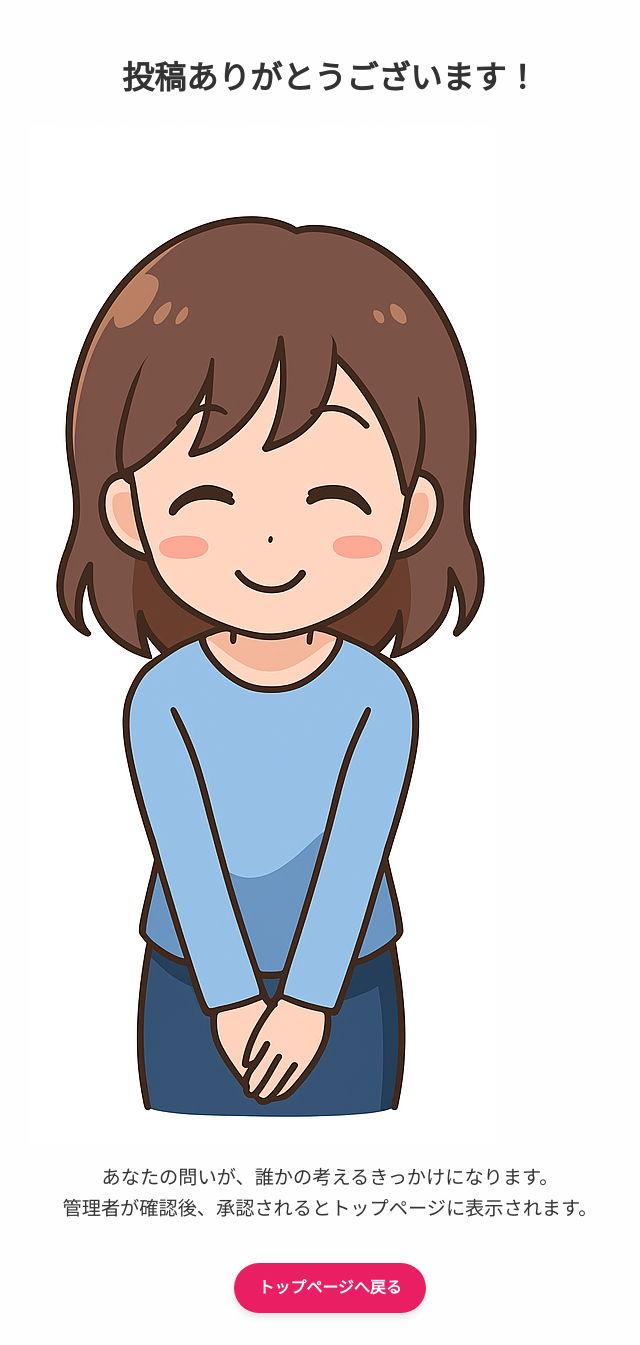
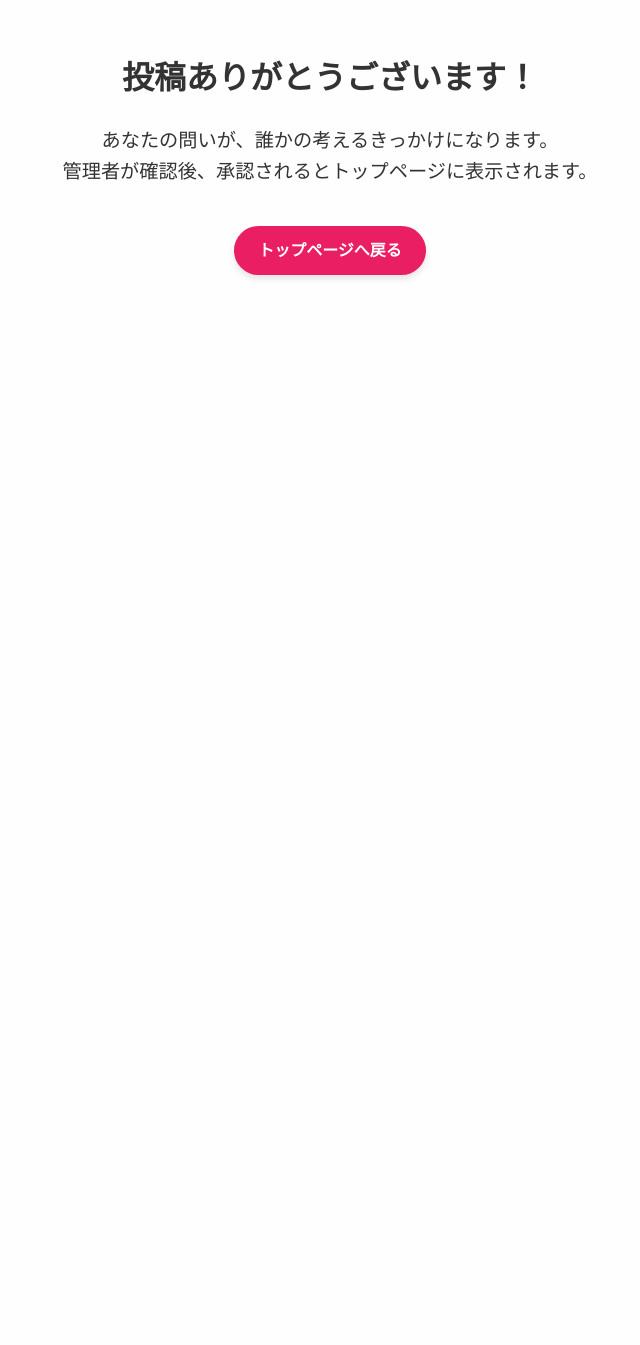
Before and after one commit to fanmail8008-TS/vote001_app, a Flask app: page /thank_you in a window 1280 px wide. Shown: the whole page, without its empty margins (310-950 px from the left). After the commit the page ends 279 px from the top, so only its background shows below. Run offline with Flask 3, Linux system fonts and the light colour scheme; parts of the project's set-up code (start-up, migrations or seed data) failed here and were passed over.

Commit message:
サンキュ画像削除

```diff
--- a/templates/thank_you.html
+++ b/templates/thank_you.html
@@ -27,7 +27,7 @@
 <body>
     <div class="thank-container">
         <h1>投稿ありがとうございます！</h1>
-        <img src="{{ url_for('static', filename='images/thank_you_ai.png') }}" alt="ありがとうキャラクター" class="thank-image">
+
         <p class="thank-message">
             あなたの問いが、誰かの考えるきっかけになります。<br>
             管理者が確認後、承認されるとトップページに表示されます。
```
Also changed, not shown: 1 other file.
